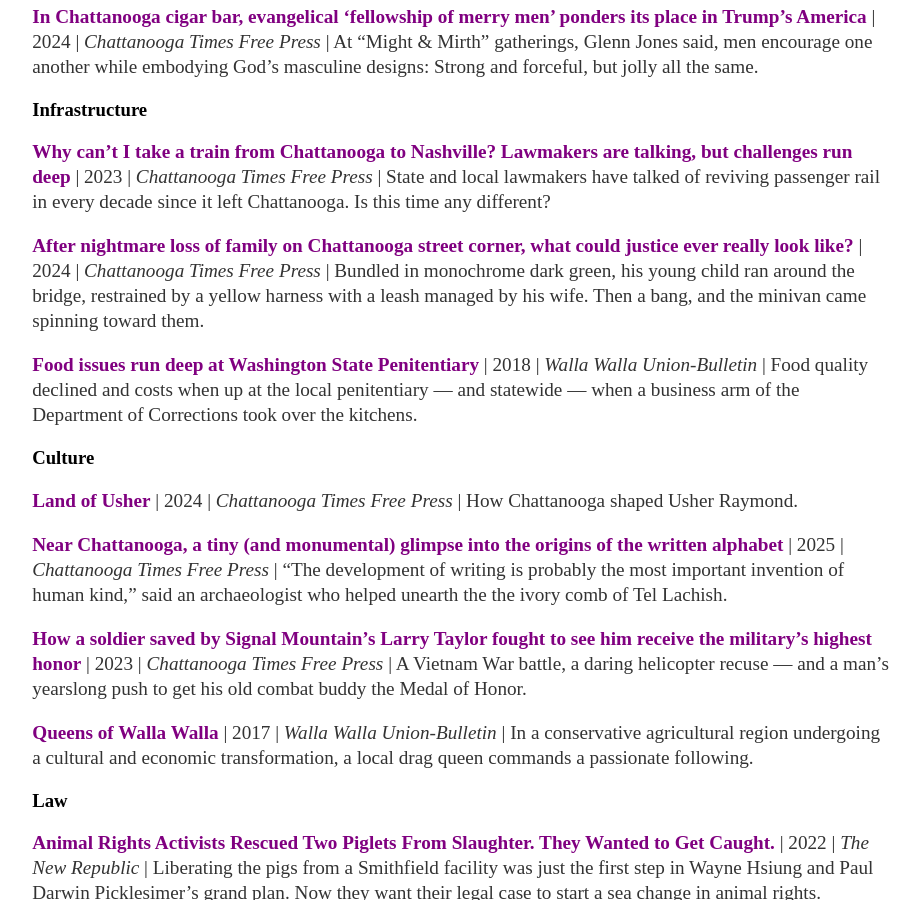
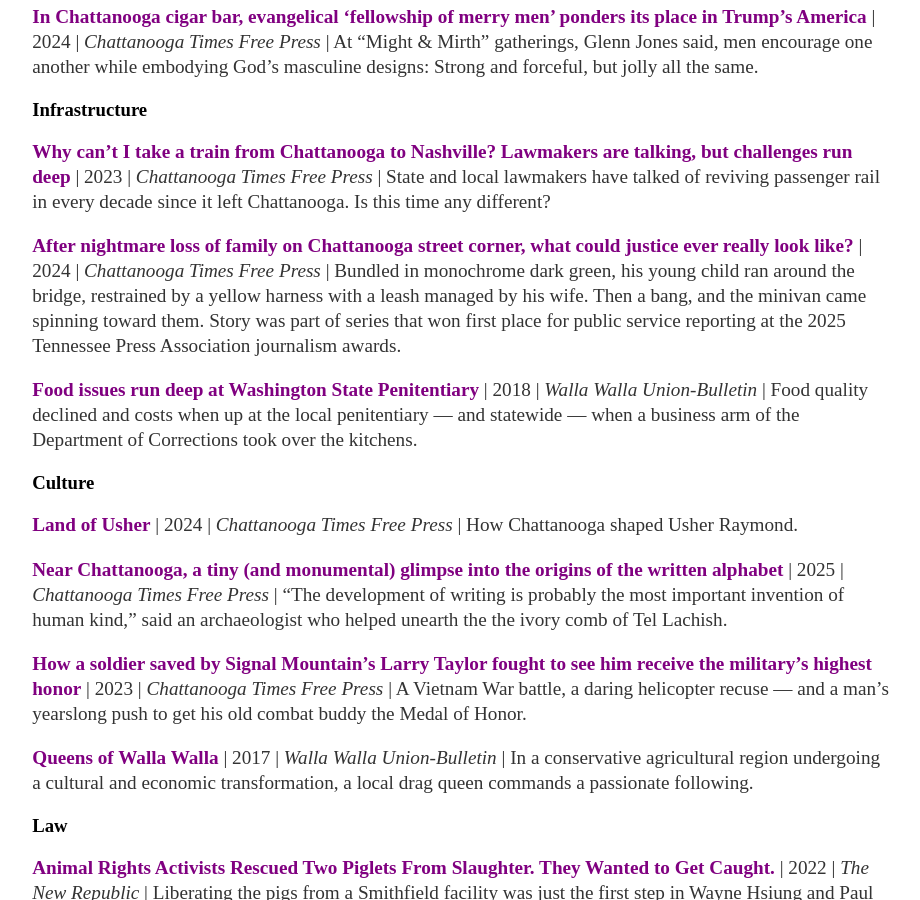
Before and after one commit to aonschwartz/aonschwartz.github.io, a Jekyll site: the page built from about/index.md, in a window 1280 px wide and 900 px high, scrolled down 1468 px. Shown: the whole window, without its empty margins (179-1099 px from the left). Built offline with Jekyll 4.4.1, drawn with Linux system fonts in a browser that asks for light colours.

Commit message:
Update index.md

```diff
--- a/about/index.md
+++ b/about/index.md
@@ -44,7 +44,7 @@
 
 **[Why can’t I take a train from Chattanooga to Nashville? Lawmakers are talking, but challenges run deep](https://www.timesfreepress.com/news/2023/jan/28/why-cant-i-take-a-train-to-nashville-tfp/#/questions)** \| 2023 \|  *Chattanooga Times Free Press* \| State and local lawmakers have talked of reviving passenger rail in every decade since it left Chattanooga. Is this time any different?
 
-**[After nightmare loss of family on Chattanooga street corner, what could justice ever really look like?](https://www.timesfreepress.com/news/2024/apr/13/a-final-stroll-around-chattanooga-became-a/)** \|  2024  \| *Chattanooga Times Free Press* \| Bundled in monochrome dark green, his young child ran around the bridge, restrained by a yellow harness with a leash managed by his wife. Then a bang, and the minivan came spinning toward them.
+**[After nightmare loss of family on Chattanooga street corner, what could justice ever really look like?](https://www.timesfreepress.com/news/2024/apr/13/a-final-stroll-around-chattanooga-became-a/)** \|  2024  \| *Chattanooga Times Free Press* \| Bundled in monochrome dark green, his young child ran around the bridge, restrained by a yellow harness with a leash managed by his wife. Then a bang, and the minivan came spinning toward them. Story was part of series that won first place for public service reporting at the 2025 Tennessee Press Association journalism awards.
 
 **[Food issues run deep at Washington State Penitentiary](http://www.union-bulletin.com/news/food-issues-run-deep-at-washington-state-penitentiary/article_0da49ace-45c4-11e8-a702-134b28fbc3b2.html)** \| 2018 \| *Walla Walla Union-Bulletin* \| Food quality declined and costs when up at the local penitentiary — and statewide — when a business arm of the Department of Corrections took over the kitchens.
 
```
